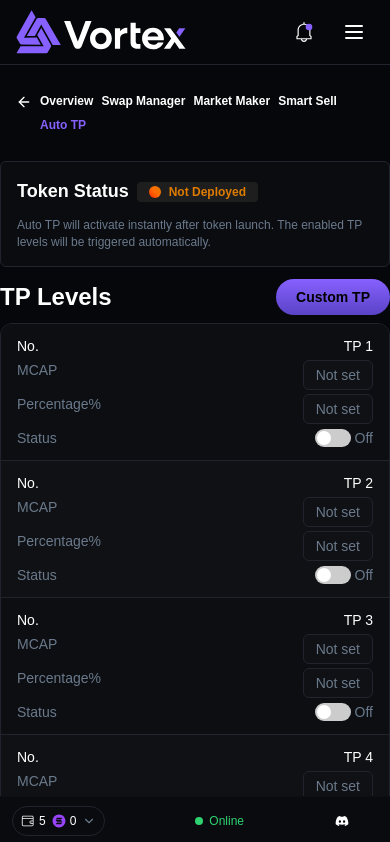
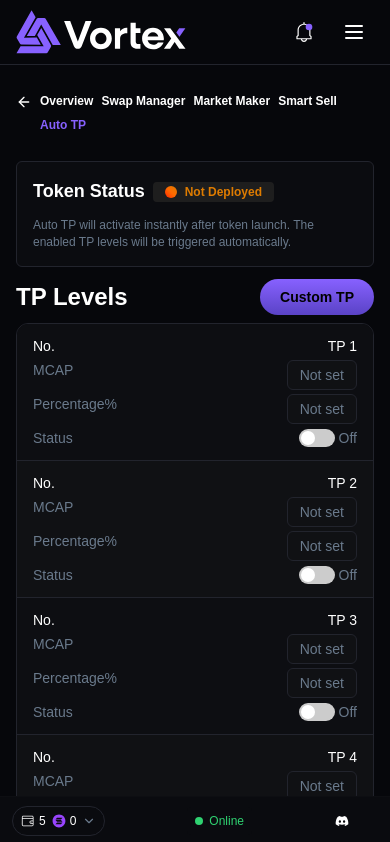
Before and after one commit to JaiKumarSuther/ventor, a Next.js app: page /features/auto-tp in a window 390 px wide. Shown: the top 842 px of the page. Built offline with nearby package versions, Linux system fonts and the light colour scheme.

Commit message:
done some fixes

```diff
--- a/app/(MainMenu)/custom-tp/page.tsx
+++ b/app/(MainMenu)/custom-tp/page.tsx
@@ -99,7 +99,7 @@
   };
 
   return (
-    <div className=" bg-[#000000] min-h-screen">
+    <div className=" bg-[#000000] min-h-screen mb-15">
       {/* Back Button */}
       <button
         onClick={handleBack}
--- a/app/(MainMenu)/features/auto-tp/page.tsx
+++ b/app/(MainMenu)/features/auto-tp/page.tsx
@@ -23,7 +23,7 @@
   };
 
   return (
-    <div className="flex flex-col gap-3 mt-2">
+    <div className="flex flex-col gap-3 mt-2 px-4 md:px-0 mb-5">
       {/* Token Status Card */}
       <div className="flex items-start lg:items-end flex-col lg:flex-row gap-3 bg-[#FFFFFF05] border border-[#22242D] rounded-md px-4 py-4">
         <div className="flex lg:block gap-2 items-center">
```
